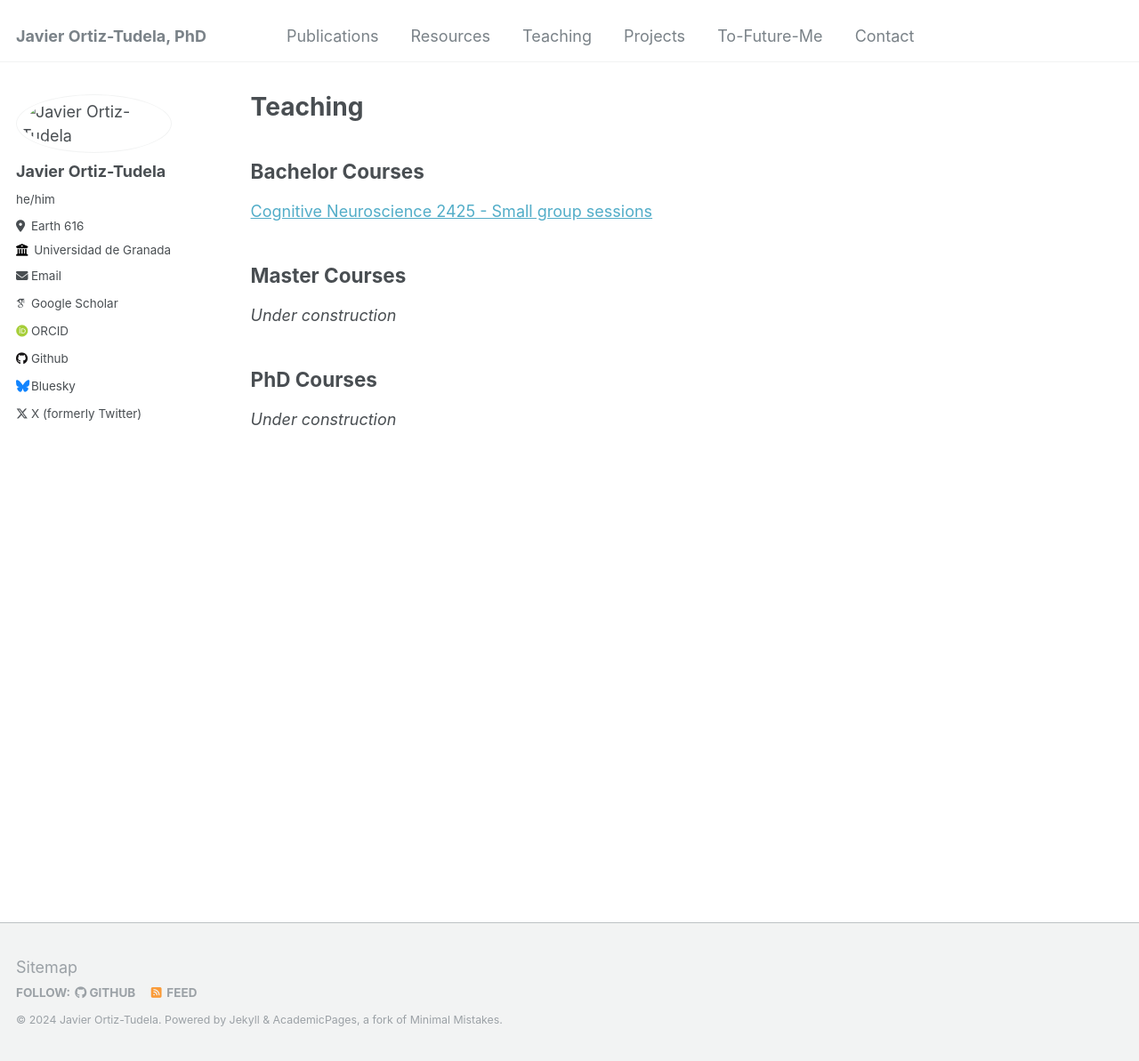
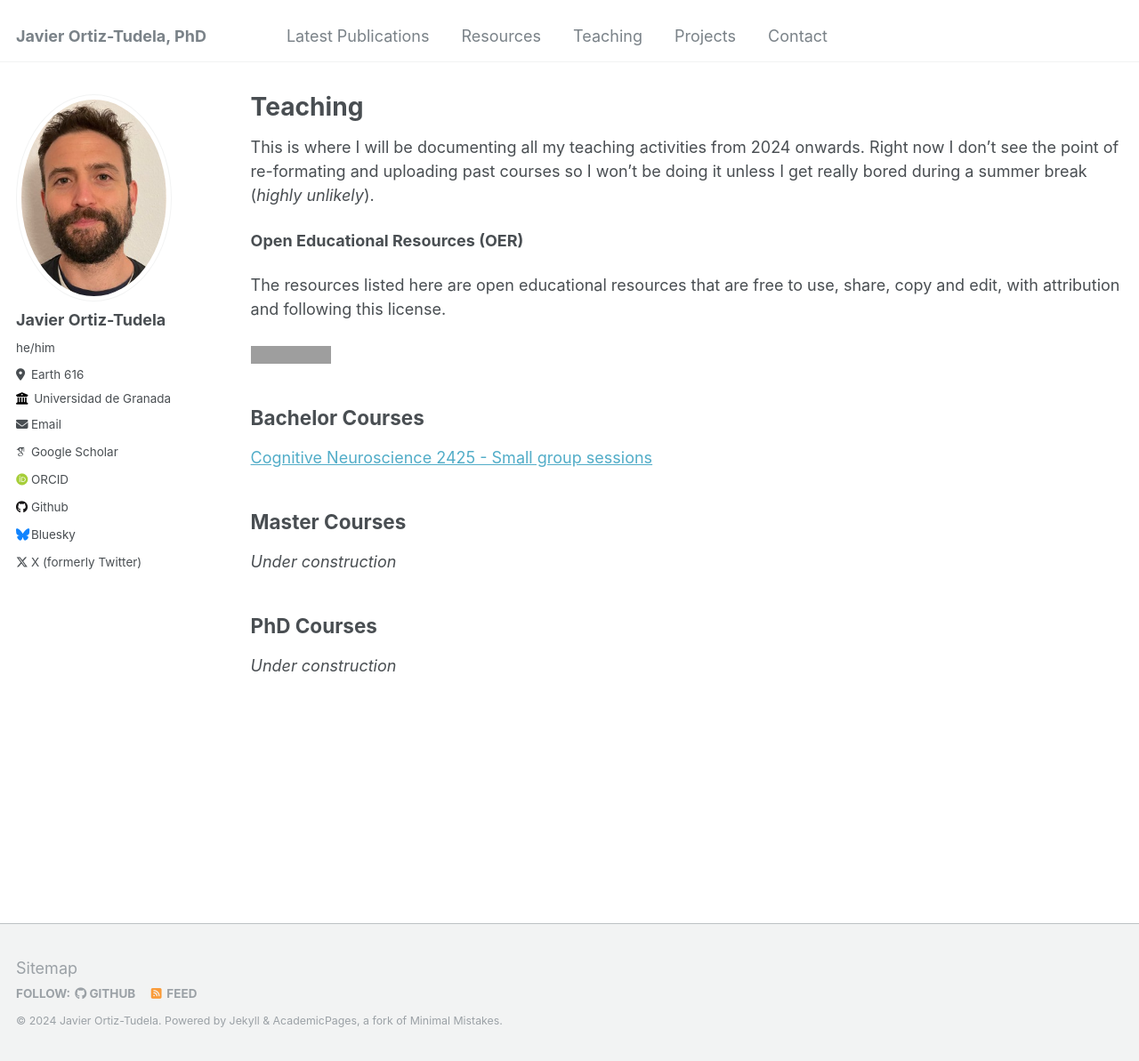
Before and after one commit to ortiztudela/ortiztudela, a Jekyll site: the page built from _pages/teaching.md, in a window 1280 px wide and 1193 px high. Shown: the whole window at 89% size. Built offline with Jekyll 4.4.1, drawn with Linux system fonts in a browser that asks for light colours; some web fonts are replaced; grey boxes are pictures that could not be loaded.

Commit message:
upload workflow

```diff
--- a/_config.yml
+++ b/_config.yml
@@ -21,7 +21,7 @@ repository               : "ortiztudela/ortiztudela.github.io"
 #               Additional customization can be done by editing /_includes/author-profile.html
 author:
   # Biographic information
-  avatar           : "files/front_page_image.png"
+  avatar           : "foto_javi.jpg"
   name             : "Javier Ortiz-Tudela"
   pronouns         : "he/him"
   bio              : #"Short biography for the left-hand sidebar"
@@ -138,7 +138,8 @@ exclude:
   - package.json
   - tmp
   - vendor
-  - teaching/quarto-book
+  - teaching/ncc-2425_book
+  - _teaching_materials
 keep_files:
   - .git
   - .svn
--- a/_data/navigation.yml
+++ b/_data/navigation.yml
@@ -1,6 +1,6 @@
 # main links links
 main:
-  - title: "Publications"
+  - title: "Latest Publications"
     url: /publications/
 
   - title: "Resources"
@@ -12,8 +12,5 @@ main:
   - title: "Projects"
     url: /portfolio/
 
-  - title: "To-Future-Me"
-    url: /to-future-me/
-
   - title: "Contact"
     url: /contact/
--- a/_pages/teaching.md
+++ b/_pages/teaching.md
@@ -4,6 +4,14 @@ title: "Teaching"
 permalink: /teaching/
 author_profile: true
 ---
+
+This is where I will be documenting all my teaching activities from 2024 onwards. Right now I don't see the point of re-formating and uploading past courses so I won't be doing it unless I get really bored during a summer break (_highly unlikely_).
+
+**Open Educational Resources (OER)**
+
+The resources listed here are open educational resources that are free to use, share, copy and edit, with attribution and following this license.
+
+[![License: CC BY-SA 4.0](https://img.shields.io/badge/License-CC%20BY--SA%204.0-lightgrey.svg)](https://creativecommons.org/licenses/by-sa/4.0/)
 
 ## Bachelor Courses
 
```
Also changed, not shown: _pages/contact.md (+4 -2 lines), .github/workflows/update-quarto-book.yml (added).
